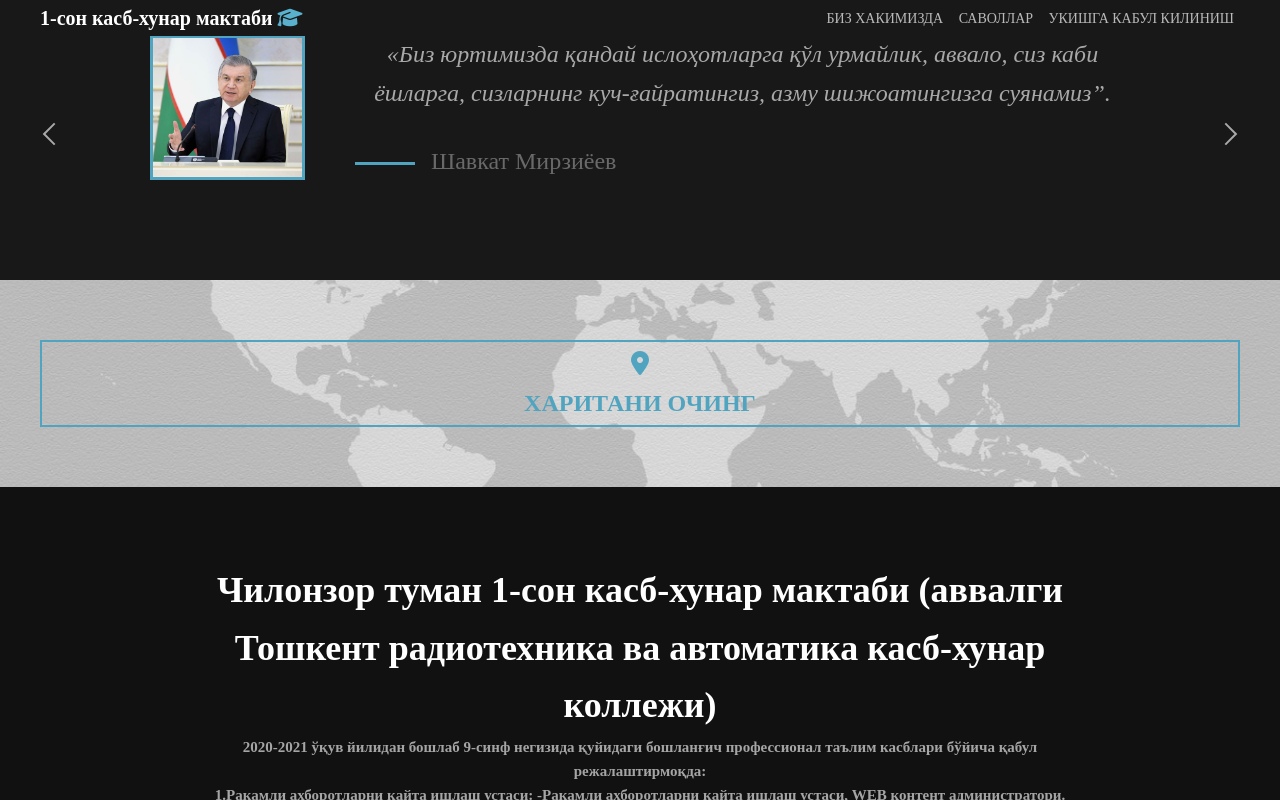
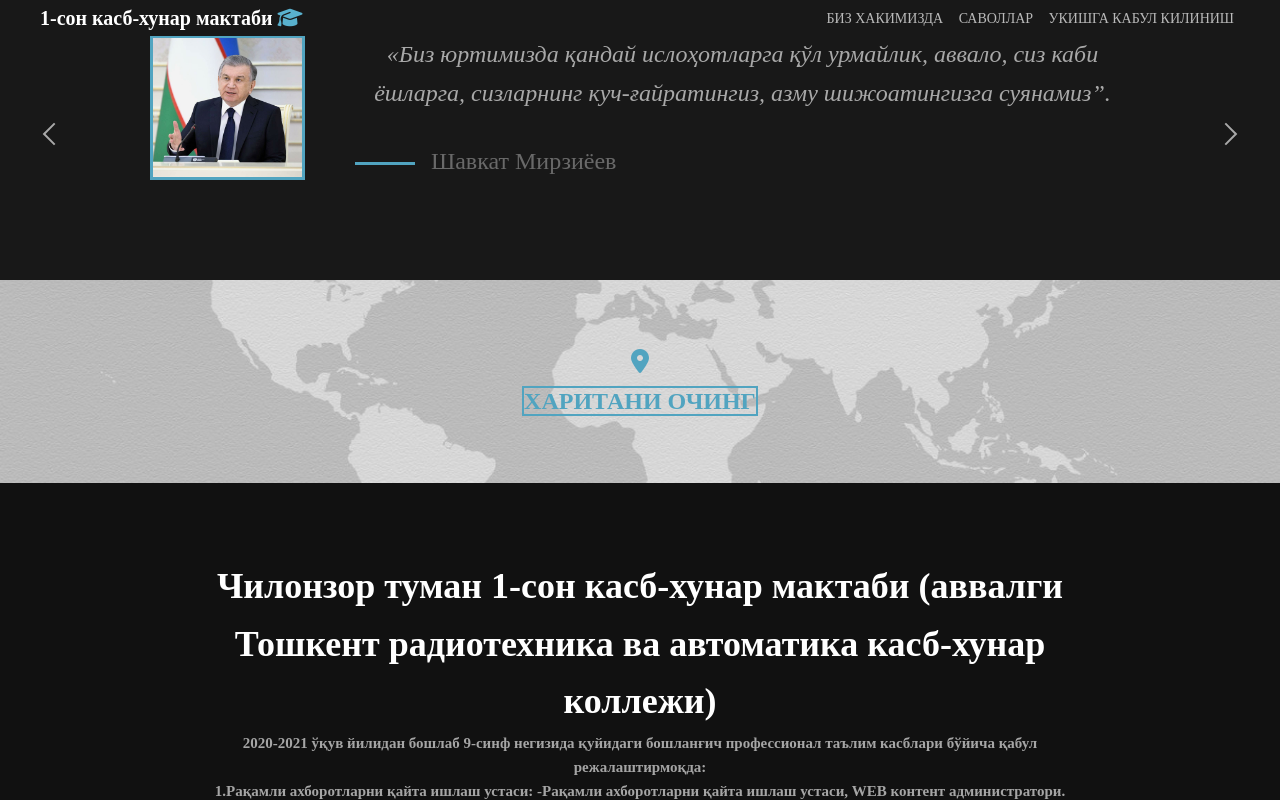
Before and after one commit to SafinnN13371/school, a plain HTML site: page index.html in a window 1280 px wide. In both pictures the pointer is over the link "ХАРИТАНИ ОЧИНГ". Shown: the part 2440-3240 px from the top of the page. Drawn offline with nearby package versions, Linux system fonts and the light colour scheme; a web font is replaced by a local one.

Commit message:
Update style.css

```diff
--- a/style.css
+++ b/style.css
@@ -844,7 +844,7 @@ max-width: 38%;
 	transition: border .1s linear;
 
 }
-.map__title:hover {
+.map__title a:hover {
 	border: 2px solid #51a4c0;
 }
 /*footer*/
```
